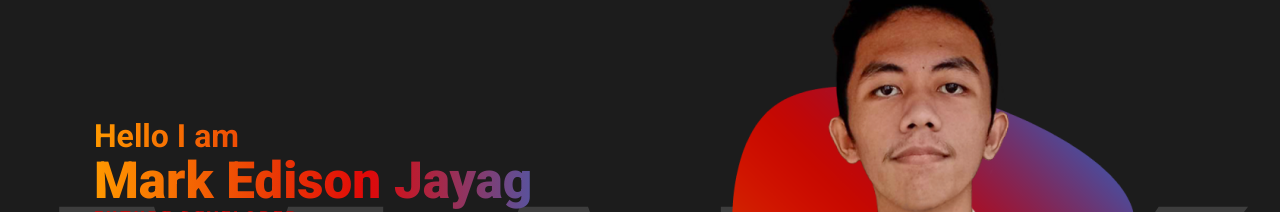
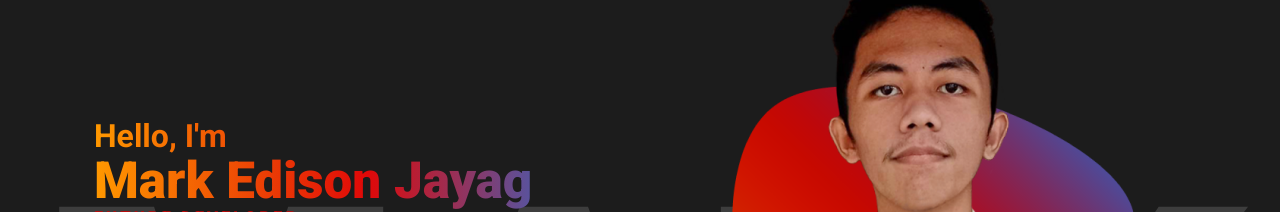
Before and after one commit to Mr-Ramen-000/Portfolio, a React (Vite) app: page / in a window 1280 px wide. Shown: the part 110-322 px from the top of the page. Built offline with nearby package versions, Linux system fonts and the light colour scheme; a web font is replaced by a local one.

Commit message:
Update Home.jsx

```diff
--- a/src/components/home/Home.jsx
+++ b/src/components/home/Home.jsx
@@ -7,7 +7,7 @@ function Home() {
     <section id="home" className={styles.homeContainer}>
       <div className={styles.leftContainer}>
         <div>
-          <h2>Hello I am</h2>
+          <h2>Hello, I'm</h2>
           <h1>Mark Edison Jayag</h1>
         </div>
         <h4>Future Developer</h4>
```
